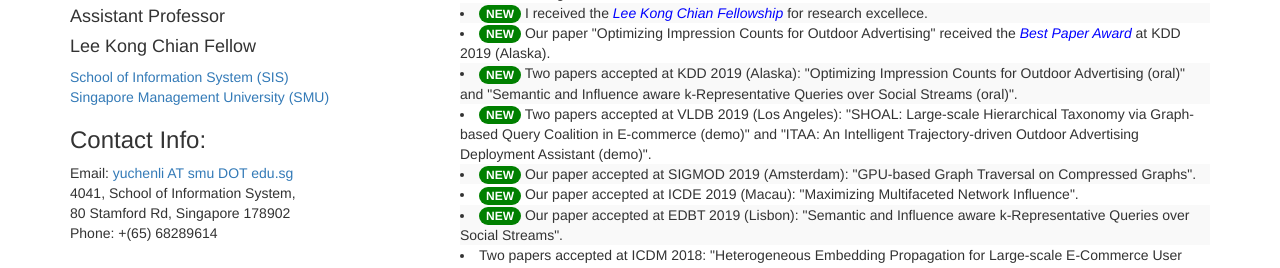
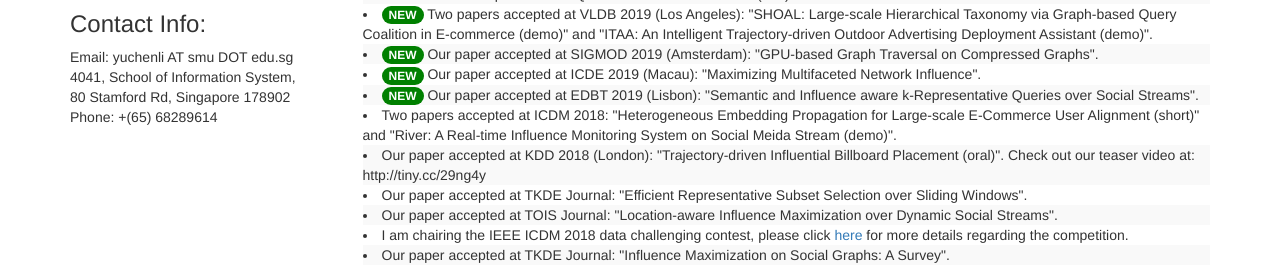
Before and after one commit to liyuchenmike/liyuchenmike.github.io, a plain HTML site: page index.html in a window 1280 px wide. Shown: the part 527-795 px from the top of the page. Drawn offline with Linux system fonts and the light colour scheme.

Commit message:
revise profile

```diff
--- a/index.html
+++ b/index.html
@@ -30,7 +30,7 @@
 	<div class="tab-content">
 		<div id="home" class="tab-pane fade in active">
 			<div class="row">
-				<div class="col-sm-4">
+				<div class="col-sm-3">
 					<img src="profile.JPG" alt="profile" style="max-width: 100%; height: auto;"/>
 					<h2> Yuchen Li </h2>
 					<h4> Assistant Professor </h4>
@@ -40,14 +40,14 @@
 						<a href="https://www.smu.edu.sg">Singapore Management University (SMU)</a>
 					</p>
 					<h3>Contact Info:</h3>
-					<p>Email: <a href="mailto:yuchenli@smu.edu.sg">yuchenli AT smu DOT edu.sg</a>
+					<p>Email: yuchenli AT smu DOT edu.sg
 					<br /> 4041, School of Information System,
 					<br /> 80 Stamford Rd, Singapore 178902
 					<br /> Phone: +(65) 68289614
 					</p>
 				</div>
 
-				<div class="col-sm-8">
+				<div class="col-sm-9">
 					<h2>Short Bio</h2>
 					<p class="text-justify">Yuchen is an Assistant Professor in the School of Information System (SIS) at the Singapore Management University (SMU). Before joining SMU, he was a research fellow at the National University of Singapore (NUS). He received his Ph.D degree in computer science from NUS in 2017. His major research interests are social analytics and high performance graph mining. </p>
 
```
Also changed, not shown: profile.JPG.
